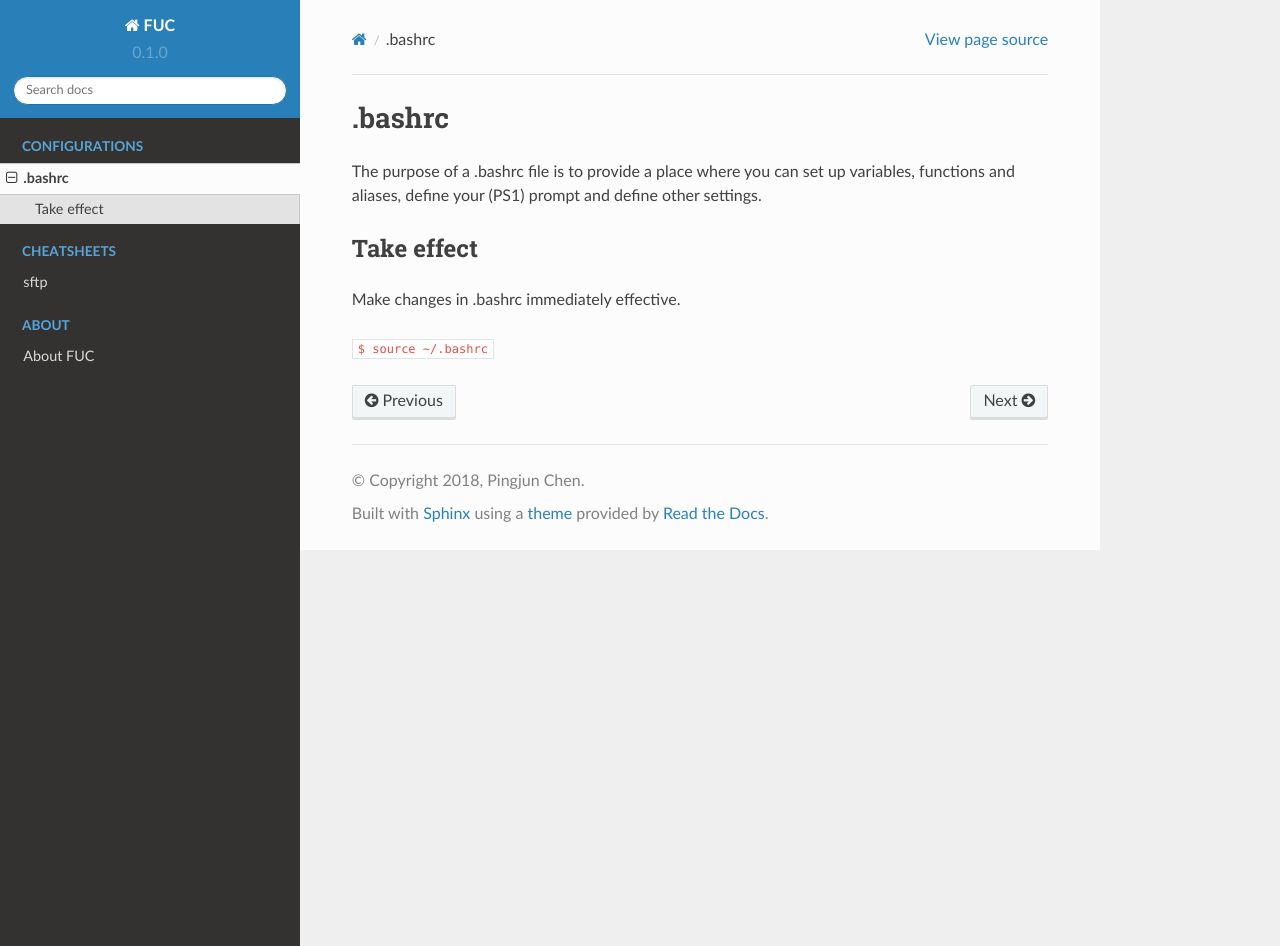
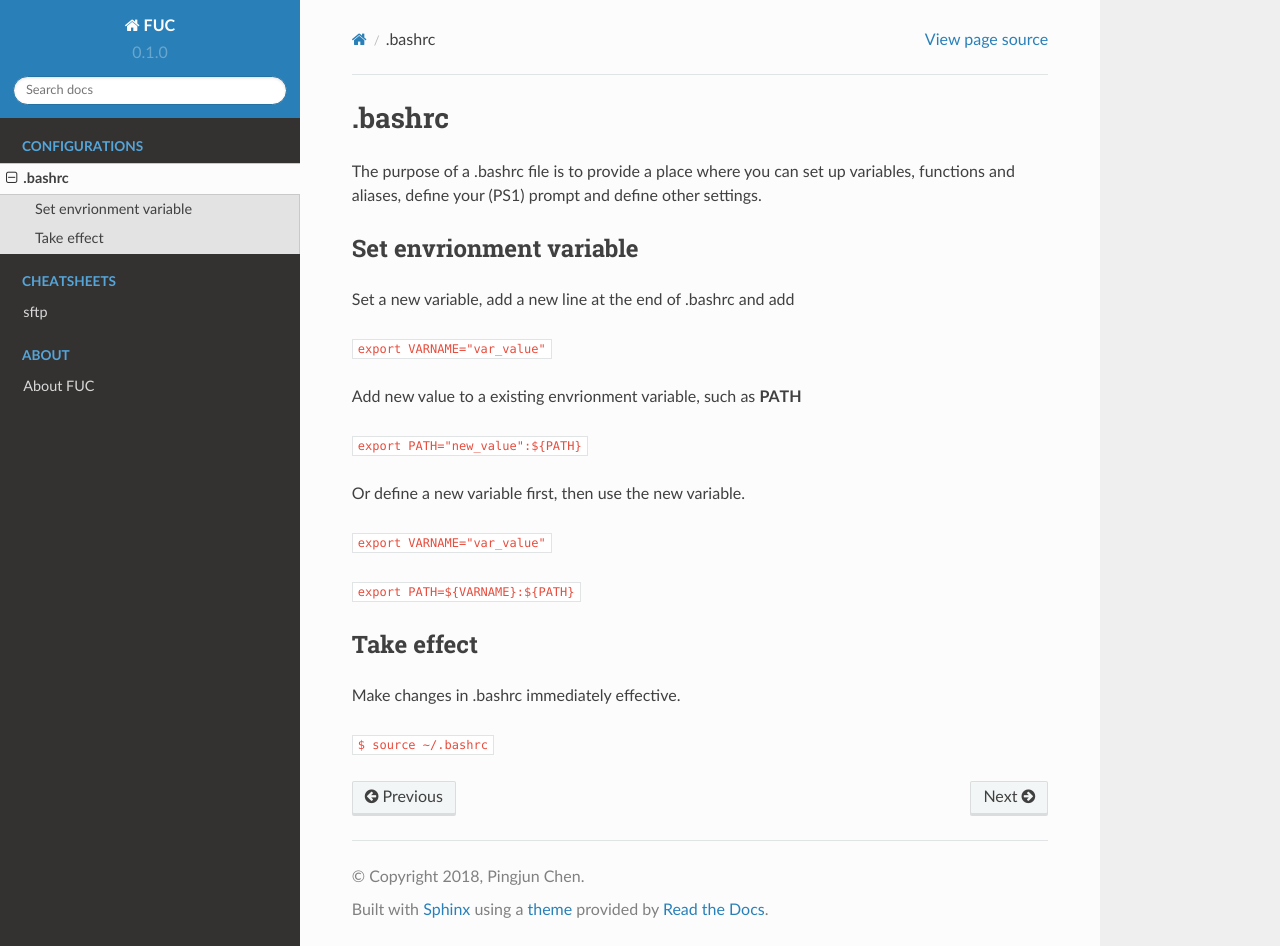
Before and after one commit to PingjunChen/FUC, a Sphinx documentation site: the page built from docs/bashrc.rst, in a window 1280 px wide and 946 px high. Built offline with Sphinx 7.4.7 and the Read the Docs theme 2.0.0, drawn with Linux system fonts in a browser that asks for light colours.

Commit message:
Update bashrc.rst
add basic usage for bashrc

```diff
--- a/docs/bashrc.rst
+++ b/docs/bashrc.rst
@@ -2,8 +2,25 @@
 ========
 The purpose of a .bashrc file is to provide a place where you can set up variables, functions and aliases, define your (PS1) prompt and define other settings.
 
+Set envrionment variable
+--------
+Set a new variable, add a new line at the end of .bashrc and add
+
+:code:`export VARNAME="var_value"`
+
+Add new value to a existing envrionment variable, such as **PATH**
+
+:code:`export PATH="new_value":${PATH}`
+
+Or define a new variable first, then use the new variable.
+
+:code:`export VARNAME="var_value"`
+
+:code:`export PATH=${VARNAME}:${PATH}`
+
+
 Take effect
-^^^^^^^^
+--------
 Make changes in .bashrc immediately effective.
 
 :code:`$ source ~/.bashrc`
```
